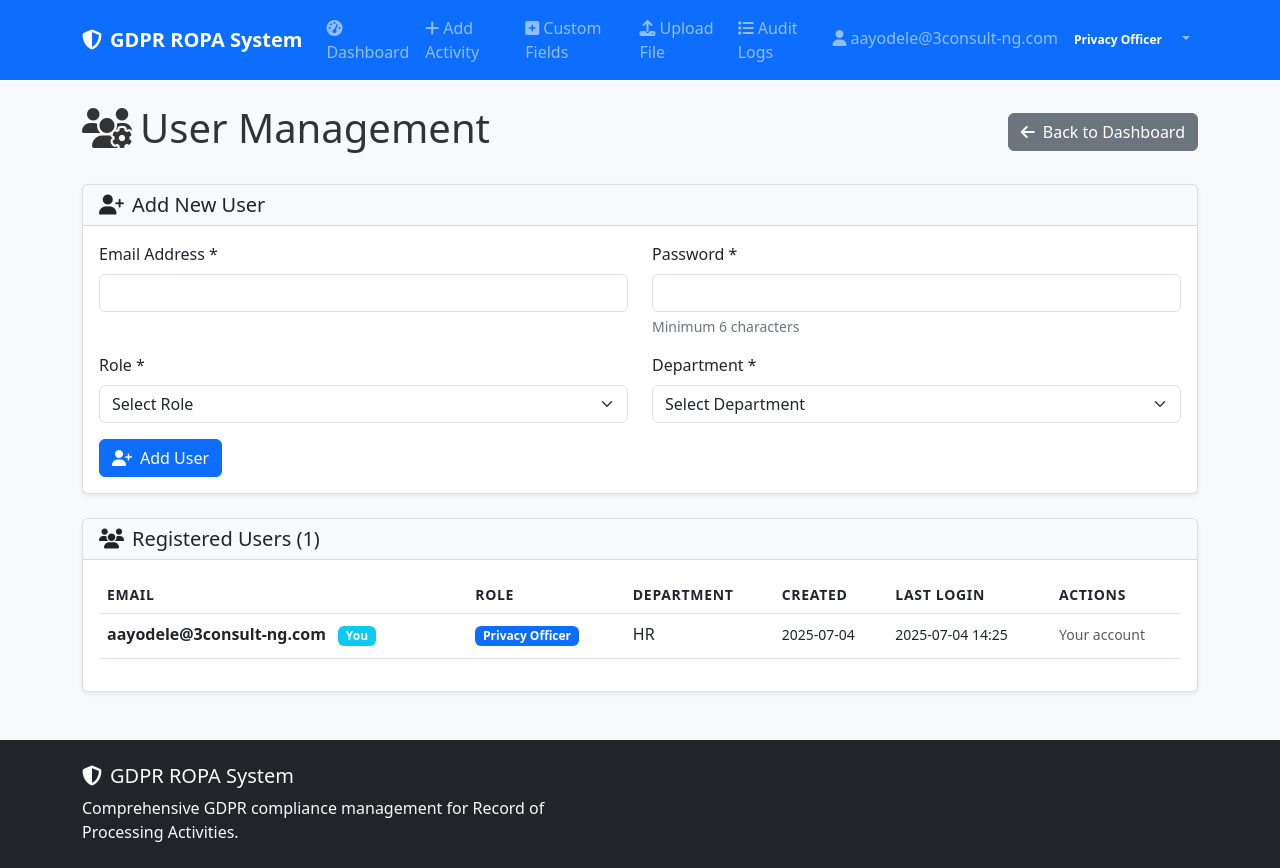
After one commit to Omolola436/automatedropa, a Flask app: page /user-management in a window 1280 px wide. The commit adds this page. Run offline with Flask 3, Linux system fonts and the light colour scheme; a user stored in the database is signed in; data comes from the database, SQL or seed files in the repository.

Commit message:
Assistant checkpoint: Added admin user management for Privacy Officer
Assistant generated file changes:
- app.py: Disable public registration and redirect to login, Add user management routes for Privacy Officer
- templates/privacy_officer_dashboard.html: Add user management card to Privacy Officer dashboard
- templates/user_management.html: Create user management template
- templates/login.html: Update login page message

---

User prompt:

i want you to add more things for me, in the privacy officer page, i also want it to have a way that the privacy officer can add emails. so this is how it will be, the login page will only allow emails, roles and department that has been registered by the privacy officer. so the privacy officer is the admin that can register peoples email, department, roles. anyone that is not registered by the privacy officer will not be able to register, do you understand?

Replit-Commit-Author: Assistant
Replit-Commit-Session-Id: 293261c1-5137-4e82-a795-2a6e1b133be7

```diff
--- a/app.py
+++ b/app.py
@@ -96,35 +96,11 @@ def login():
 
     return render_template('login.html')
 
-@app.route('/register', methods=['GET', 'POST'])
+@app.route('/register')
 def register():
-    """User registration"""
-    if request.method == 'POST':
-        email = request.form['email']
-        password = request.form['password']
-        role = request.form['role']
-        department = request.form.get('department', '')
-
-        # Check if user already exists
-        if models.User.query.filter_by(email=email).first():
-            flash('Email already registered', 'error')
-            return render_template('register.html')
-
-        # Create new user
-        user = models.User(
-            email=email,
-            password_hash=generate_password_hash(password),
-            role=role,
-            department=department
-        )
-        db.session.add(user)
-        db.session.commit()
-
-        log_audit_event('User Registration', email, f'New user registered with role: {role}')
-        flash('Registration successful! Please log in.', 'success')
-        return redirect(url_for('login'))
-
-    return render_template('register.html')
+    """Redirect to login - public registration disabled"""
+    flash('Registration is restricted. Please contact your Privacy Officer for account access.', 'info')
+    return redirect(url_for('login'))
 
 @app.route('/logout')
 @login_required
@@ -436,6 +412,149 @@ def audit_logs():
 
     return render_template('audit_logs.html', logs=logs_data)
 
+@app.route('/user-management')
+@login_required
+def user_management():
+    """User management page (Privacy Officer only)"""
+    if current_user.role != 'Privacy Officer':
+        abort(403)
+
+    users = models.User.query.all()
+    return render_template('user_management.html', users=users)
+
+@app.route('/add-user', methods=['POST'])
+@login_required
+def add_user():
+    """Add new user (Privacy Officer only)"""
+    if current_user.role != 'Privacy Officer':
+        abort(403)
+
+    email = request.form['email']
+    password = request.form['password']
+    role = request.form['role']
+    department = request.form['department']
+
+    # Validation
+    if not all([email, password, role, department]):
+        flash('All fields are required', 'error')
+        return redirect(url_for('user_management'))
+
+    if len(password) < 6:
+        flash('Password must be at least 6 characters long', 'error')
+        return redirect(url_for('user_management'))
+
+    if role not in ['Privacy Champion', 'Privacy Officer']:
+        flash('Invalid role selected', 'error')
+        return redirect(url_for('user_management'))
+
+    # Check if user already exists
+    if models.User.query.filter_by(email=email).first():
+        flash('Email already registered', 'error')
+        return redirect(url_for('user_management'))
+
+    try:
+        # Create new user
+        user = models.User(
+            email=email,
+            password_hash=generate_password_hash(password),
+            role=role,
+            department=department
+        )
+        db.session.add(user)
+        db.session.commit()
+
+        log_audit_event('User Created by Admin', current_user.email, f'Created user: {email} with role: {role}')
+        flash(f'User {email} created successfully!', 'success')
+    except Exception as e:
+        db.session.rollback()
+        flash(f'Error creating user: {str(e)}', 'error')
+
+    return redirect(url_for('user_management'))
+
+@app.route('/edit-user/<int:user_id>', methods=['POST'])
+@login_required
+def edit_user(user_id):
+    """Edit user (Privacy Officer only)"""
+    if current_user.role != 'Privacy Officer':
+        abort(403)
+
+    user = models.User.query.get_or_404(user_id)
+
+    # Don't allow editing own account through this interface
+    if user.id == current_user.id:
+        flash('Cannot edit your own account through this interface', 'error')
+        return redirect(url_for('user_management'))
+
+    email = request.form['email']
+    role = request.form['role']
+    department = request.form['department']
+    new_password = request.form.get('new_password', '').strip()
+
+    # Validation
+    if not all([email, role, department]):
+        flash('Email, role, and department are required', 'error')
+        return redirect(url_for('user_management'))
+
+    if role not in ['Privacy Champion', 'Privacy Officer']:
+        flash('Invalid role selected', 'error')
+        return redirect(url_for('user_management'))
+
+    # Check if email is taken by another user
+    existing_user = models.User.query.filter_by(email=email).first()
+    if existing_user and existing_user.id != user.id:
+        flash('Email already taken by another user', 'error')
+        return redirect(url_for('user_management'))
+
+    try:
+        old_email = user.email
+        user.email = email
+        user.role = role
+        user.department = department
+
+        if new_password:
+            if len(new_password) < 6:
+                flash('Password must be at least 6 characters long', 'error')
+                return redirect(url_for('user_management'))
+            user.password_hash = generate_password_hash(new_password)
+
+        db.session.commit()
+
+        log_audit_event('User Updated by Admin', current_user.email,
+                       f'Updated user: {old_email} -> {email}, role: {role}')
+        flash(f'User {email} updated successfully!', 'success')
+    except Exception as e:
+        db.session.rollback()
+        flash(f'Error updating user: {str(e)}', 'error')
+
+    return redirect(url_for('user_management'))
+
+@app.route('/delete-user/<int:user_id>', methods=['POST'])
+@login_required
+def delete_user(user_id):
+    """Delete user (Privacy Officer only)"""
+    if current_user.role != 'Privacy Officer':
+        abort(403)
+
+    user = models.User.query.get_or_404(user_id)
+
+    # Don't allow deleting own account
+    if user.id == current_user.id:
+        flash('Cannot delete your own account', 'error')
+        return redirect(url_for('user_management'))
+
+    try:
+        user_email = user.email
+        db.session.delete(user)
+        db.session.commit()
+
+        log_audit_event('User Deleted by Admin', current_user.email, f'Deleted user: {user_email}')
+        flash(f'User {user_email} deleted successfully!', 'success')
+    except Exception as e:
+        db.session.rollback()
+        flash(f'Error deleting user: {str(e)}', 'error')
+
+    return redirect(url_for('user_management'))
+
 # API endpoints for automation features
 @app.route('/api/auto-classify', methods=['POST'])
 @login_required
--- a/templates/login.html
+++ b/templates/login.html
@@ -42,8 +42,9 @@
                 </form>
 
                 <div class="text-center">
-                    <p class="mb-0">Don't have an account?
-                        <a href="{{ url_for('register') }}" class="text-decoration-none">Register here</a>
+                    <p class="mb-0 text-muted">
+                        <i class="fas fa-info-circle me-1"></i>
+                        Don't have access? Contact your Privacy Officer for account registration.
                     </p>
                 </div>
             </div>
--- /dev/null
+++ b/templates/user_management.html
@@ -0,0 +1,230 @@
+
+{% extends "base.html" %}
+
+{% block title %}User Management - GDPR ROPA System{% endblock %}
+
+{% block content %}
+<div class="d-flex justify-content-between align-items-center mb-4">
+    <h1><i class="fas fa-users-cog me-2"></i>User Management</h1>
+    <a href="{{ url_for('privacy_officer_dashboard') }}" class="btn btn-secondary">
+        <i class="fas fa-arrow-left me-2"></i>Back to Dashboard
+    </a>
+</div>
+
+<!-- Add New User Form -->
+<div class="card mb-4">
+    <div class="card-header">
+        <h5 class="mb-0">
+            <i class="fas fa-user-plus me-2"></i>Add New User
+        </h5>
+    </div>
+    <div class="card-body">
+        <form method="POST" action="{{ url_for('add_user') }}">
+            <div class="row">
+                <div class="col-md-6 mb-3">
+                    <label for="email" class="form-label">Email Address *</label>
+                    <input type="email" class="form-control" id="email" name="email" required>
+                </div>
+                <div class="col-md-6 mb-3">
+                    <label for="password" class="form-label">Password *</label>
+                    <input type="password" class="form-control" id="password" name="password" required minlength="6">
+                    <div class="form-text">Minimum 6 characters</div>
+                </div>
+            </div>
+            <div class="row">
+                <div class="col-md-6 mb-3">
+                    <label for="role" class="form-label">Role *</label>
+                    <select class="form-select" id="role" name="role" required>
+                        <option value="">Select Role</option>
+                        <option value="Privacy Champion">Privacy Champion</option>
+                        <option value="Privacy Officer">Privacy Officer</option>
+                    </select>
+                </div>
+                <div class="col-md-6 mb-3">
+                    <label for="department" class="form-label">Department *</label>
+                    <select class="form-select" id="department" name="department" required>
+                        <option value="">Select Department</option>
+                        <option value="HR">Human Resources</option>
+                        <option value="IT">Information Technology</option>
+                        <option value="Marketing">Marketing</option>
+                        <option value="Sales">Sales</option>
+                        <option value="Finance">Finance</option>
+                        <option value="Legal">Legal</option>
+                        <option value="Operations">Operations</option>
+                        <option value="Administration">Administration</option>
+                    </select>
+                </div>
+            </div>
+            <button type="submit" class="btn btn-primary">
+                <i class="fas fa-user-plus me-2"></i>Add User
+            </button>
+        </form>
+    </div>
+</div>
+
+<!-- Users List -->
+<div class="card">
+    <div class="card-header">
+        <h5 class="mb-0">
+            <i class="fas fa-users me-2"></i>Registered Users ({{ users|length }})
+        </h5>
+    </div>
+    <div class="card-body">
+        {% if users %}
+            <div class="table-responsive">
+                <table class="table table-hover">
+                    <thead>
+                        <tr>
+                            <th>Email</th>
+                            <th>Role</th>
+                            <th>Department</th>
+                            <th>Created</th>
+                            <th>Last Login</th>
+                            <th>Actions</th>
+                        </tr>
+                    </thead>
+                    <tbody>
+                        {% for user in users %}
+                        <tr>
+                            <td>
+                                <strong>{{ user.email }}</strong>
+                                {% if user.id == current_user.id %}
+                                    <span class="badge bg-info ms-2">You</span>
+                                {% endif %}
+                            </td>
+                            <td>
+                                <span class="badge bg-{% if user.role == 'Privacy Officer' %}primary{% else %}secondary{% endif %}">
+                                    {{ user.role }}
+                                </span>
+                            </td>
+                            <td>{{ user.department or 'N/A' }}</td>
+                            <td>
+                                <small>{{ user.created_at.strftime('%Y-%m-%d') if user.created_at else 'N/A' }}</small>
+                            </td>
+                            <td>
+                                <small>{{ user.last_login.strftime('%Y-%m-%d %H:%M') if user.last_login else 'Never' }}</small>
+                            </td>
+                            <td>
+                                {% if user.id != current_user.id %}
+                                <div class="btn-group btn-group-sm" role="group">
+                                    <button type="button" class="btn btn-outline-primary"
+                                            onclick="editUser({{ user.id }}, '{{ user.email }}', '{{ user.role }}', '{{ user.department }}')">
+                                        <i class="fas fa-edit"></i>
+                                    </button>
+                                    <button type="button" class="btn btn-outline-danger"
+                                            onclick="deleteUser({{ user.id }}, '{{ user.email }}')">
+                                        <i class="fas fa-trash"></i>
+                                    </button>
+                                </div>
+                                {% else %}
+                                <small class="text-muted">Your account</small>
+                                {% endif %}
+                            </td>
+                        </tr>
+                        {% endfor %}
+                    </tbody>
+                </table>
+            </div>
+        {% else %}
+            <div class="text-center py-4">
+                <i class="fas fa-users fa-3x text-muted mb-3"></i>
+                <h5>No Users Found</h5>
+                <p class="text-muted">Add the first user to get started.</p>
+            </div>
+        {% endif %}
+    </div>
+</div>
+
+<!-- Edit User Modal -->
+<div class="modal fade" id="editUserModal" tabindex="-1">
+    <div class="modal-dialog">
+        <div class="modal-content">
+            <div class="modal-header">
+                <h5 class="modal-title">Edit User</h5>
+                <button type="button" class="btn-close" data-bs-dismiss="modal"></button>
+            </div>
+            <form id="editUserForm" method="POST">
+                <div class="modal-body">
+                    <div class="mb-3">
+                        <label for="edit_email" class="form-label">Email Address *</label>
+                        <input type="email" class="form-control" id="edit_email" name="email" required>
+                    </div>
+                    <div class="mb-3">
+                        <label for="edit_role" class="form-label">Role *</label>
+                        <select class="form-select" id="edit_role" name="role" required>
+                            <option value="Privacy Champion">Privacy Champion</option>
+                            <option value="Privacy Officer">Privacy Officer</option>
+                        </select>
+                    </div>
+                    <div class="mb-3">
+                        <label for="edit_department" class="form-label">Department *</label>
+                        <select class="form-select" id="edit_department" name="department" required>
+                            <option value="HR">Human Resources</option>
+                            <option value="IT">Information Technology</option>
+                            <option value="Marketing">Marketing</option>
+                            <option value="Sales">Sales</option>
+                            <option value="Finance">Finance</option>
+                            <option value="Legal">Legal</option>
+                            <option value="Operations">Operations</option>
+                            <option value="Administration">Administration</option>
+                        </select>
+                    </div>
+                    <div class="mb-3">
+                        <label for="edit_password" class="form-label">New Password</label>
+                        <input type="password" class="form-control" id="edit_password" name="new_password" minlength="6">
+                        <div class="form-text">Leave blank to keep current password</div>
+                    </div>
+                </div>
+                <div class="modal-footer">
+                    <button type="button" class="btn btn-secondary" data-bs-dismiss="modal">Cancel</button>
+                    <button type="submit" class="btn btn-primary">Update User</button>
+                </div>
+            </form>
+        </div>
+    </div>
+</div>
+
+<!-- Delete User Modal -->
+<div class="modal fade" id="deleteUserModal" tabindex="-1">
+    <div class="modal-dialog">
+        <div class="modal-content">
+            <div class="modal-header">
+                <h5 class="modal-title">Delete User</h5>
+                <button type="button" class="btn-close" data-bs-dismiss="modal"></button>
+            </div>
+            <div class="modal-body">
+                <p>Are you sure you want to delete the user <strong id="deleteUserEmail"></strong>?</p>
+                <p class="text-danger"><i class="fas fa-exclamation-triangle me-2"></i>This action cannot be undone.</p>
+            </div>
+            <div class="modal-footer">
+                <button type="button" class="btn btn-secondary" data-bs-dismiss="modal">Cancel</button>
+                <form id="deleteUserForm" method="POST" style="display: inline;">
+                    <button type="submit" class="btn btn-danger">Delete User</button>
+                </form>
+            </div>
+        </div>
+    </div>
+</div>
+{% endblock %}
+
+{% block scripts %}
+<script>
+function editUser(userId, email, role, department) {
+    document.getElementById('edit_email').value = email;
+    document.getElementById('edit_role').value = role;
+    document.getElementById('edit_department').value = department;
+    document.getElementById('edit_password').value = '';
+
+    document.getElementById('editUserForm').action = '/edit-user/' + userId;
+
+    new bootstrap.Modal(document.getElementById('editUserModal')).show();
+}
+
+function deleteUser(userId, email) {
+    document.getElementById('deleteUserEmail').textContent = email;
+    document.getElementById('deleteUserForm').action = '/delete-user/' + userId;
+
+    new bootstrap.Modal(document.getElementById('deleteUserModal')).show();
+}
+</script>
+{% endblock %}
```
Also changed, not shown: templates/privacy_officer_dashboard.html (+16 -0 lines).
